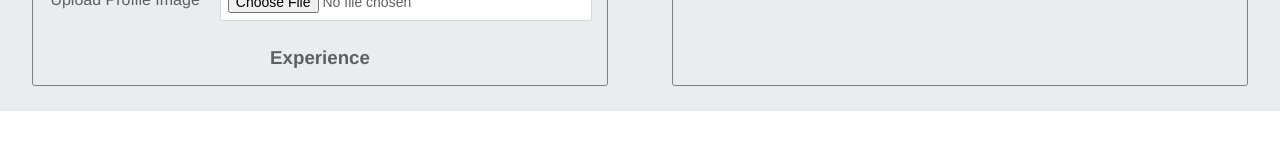
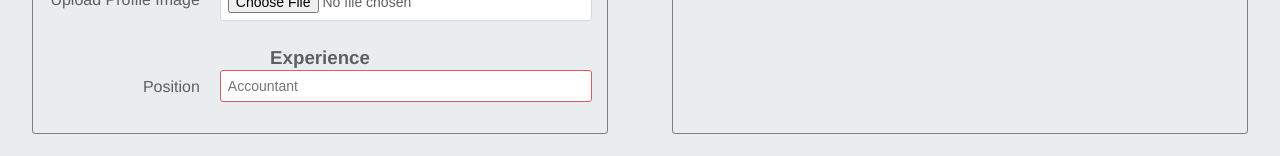
Before and after one commit to chapmancbVCU/cv-application, a React (Create React App) app: page / in a window 1280 px wide. Shown: the part 791-947 px from the top of the page. Before the commit the page ends 902 px from the top, so only its background shows below. Built offline with nearby package versions, Linux system fonts and the light colour scheme.

Commit message:
Added position to form.  Removed unused variables for profileImage.

```diff
--- a/src/components/Form.tsx
+++ b/src/components/Form.tsx
@@ -30,7 +30,8 @@ interface ApplicationProps {
     phone: string;
     phoneNumberFormatter: any;
     profile: string;
-    profileImage: any;
+    position: string;
+    positionInput: any;
     title: string;
     uploadFile: any;
 }
@@ -56,8 +57,9 @@ const Form : FC<ApplicationProps> = ({
         linkedInLink,
         phoneNumberFormatter,
         phone,
+        position,
+        positionInput,
         profile,
-        profileImage,
         title,
         uploadFile
     }) => {
@@ -163,6 +165,16 @@ const Form : FC<ApplicationProps> = ({
                         onChange={(event) => uploadFile(event)}/>
                 </div>
                 <h3>Experience</h3>
+                <div className="form-row">
+                    <label htmlFor="position">Position</label>
+                    <input id="position"
+                        name="position"
+                        type="text"
+                        placeholder="Accountant"
+                        required
+                        onChange={(event) => positionInput(event)}
+                        value={position}/>
+                </div>
             </form>
         </div>
     );
--- a/src/components/Main.tsx
+++ b/src/components/Main.tsx
@@ -26,6 +26,7 @@ function Main() {
     const [phone, setPhoneNumber] = useState("");
     const [profile, setProfile] = useState("");
     const [profileImage, setProfileImage] = useState<File | null>(null);
+    const [position, setPosition] = useState("");
     const [title, setTitle] = useState("");
 
     /**
@@ -153,6 +154,9 @@ function Main() {
         event.target.value = formattedInputValue;
     }
 
+    function positionInput(event: any) {
+        setPosition(event.target.value);
+    }
     /**
      * Handles preview of profile image on CV application.
      * @param event onChange event when user clicks Choose File button
@@ -184,7 +188,8 @@ function Main() {
                 phone={phone}
                 phoneNumberFormatter={phoneNumberFormatter}
                 profile={profile}
-                profileImage={profileImage}
+                position={position}
+                positionInput={positionInput}
                 title={title}
                 uploadFile={uploadFile}
             />
```
